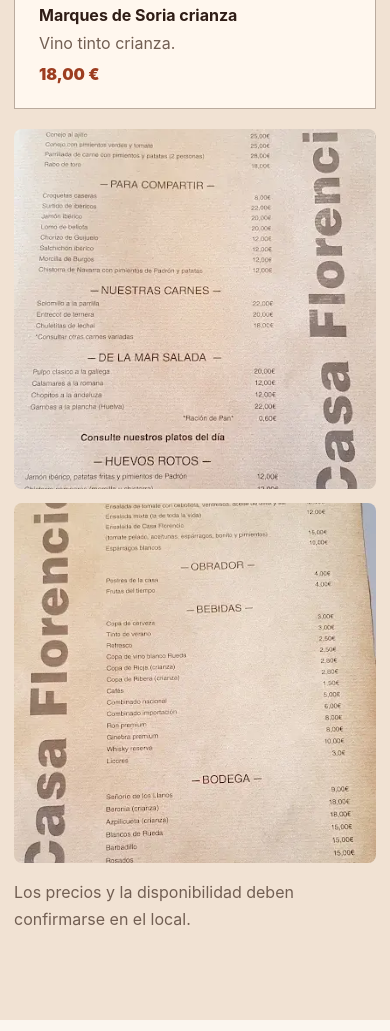
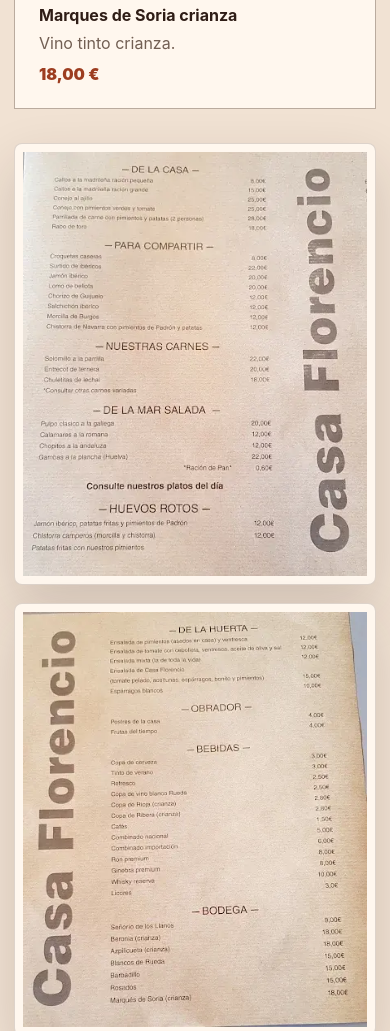
Before and after one commit to diegoor520/Casa-florencio-web, a website: page index.html in a window 390 px wide. Shown: the part 7680-8711 px from the top of the page. Drawn offline with Linux system fonts and the light colour scheme.

Commit message:
Ajustar presentacion de fotos del menu

```diff
--- a/enhancements.css
+++ b/enhancements.css
@@ -53,11 +53,24 @@
 
 .menu-photos {
   grid-template-columns: repeat(2, minmax(0, 1fr));
+  align-items: start;
+  gap: clamp(18px, 3vw, 32px);
+  margin-top: 34px;
 }
 
 .menu-photos img {
+  width: min(100%, 520px);
+  height: auto;
+  max-height: none;
+  justify-self: center;
+  padding: clamp(10px, 1.6vw, 16px);
+  border: 1px solid rgba(47, 29, 22, 0.16);
+  border-radius: 8px;
+  object-fit: contain;
   opacity: 1;
   transform: none;
+  background: #fff7ee;
+  box-shadow: 0 22px 54px rgba(47, 29, 22, 0.16);
 }
 
 .photo-grid figure {
@@ -103,12 +116,24 @@
   .menu-photos {
     grid-template-columns: 1fr;
   }
+
+  .menu-photos img {
+    width: min(100%, 560px);
+  }
 }
 
 @media (max-width: 560px) {
   .full-menu,
   .menu-photos {
     grid-template-columns: 1fr;
+  }
+
+  .menu-photos {
+    gap: 18px;
+  }
+
+  .menu-photos img {
+    padding: 8px;
   }
 
   .photo-grid figure,
```
